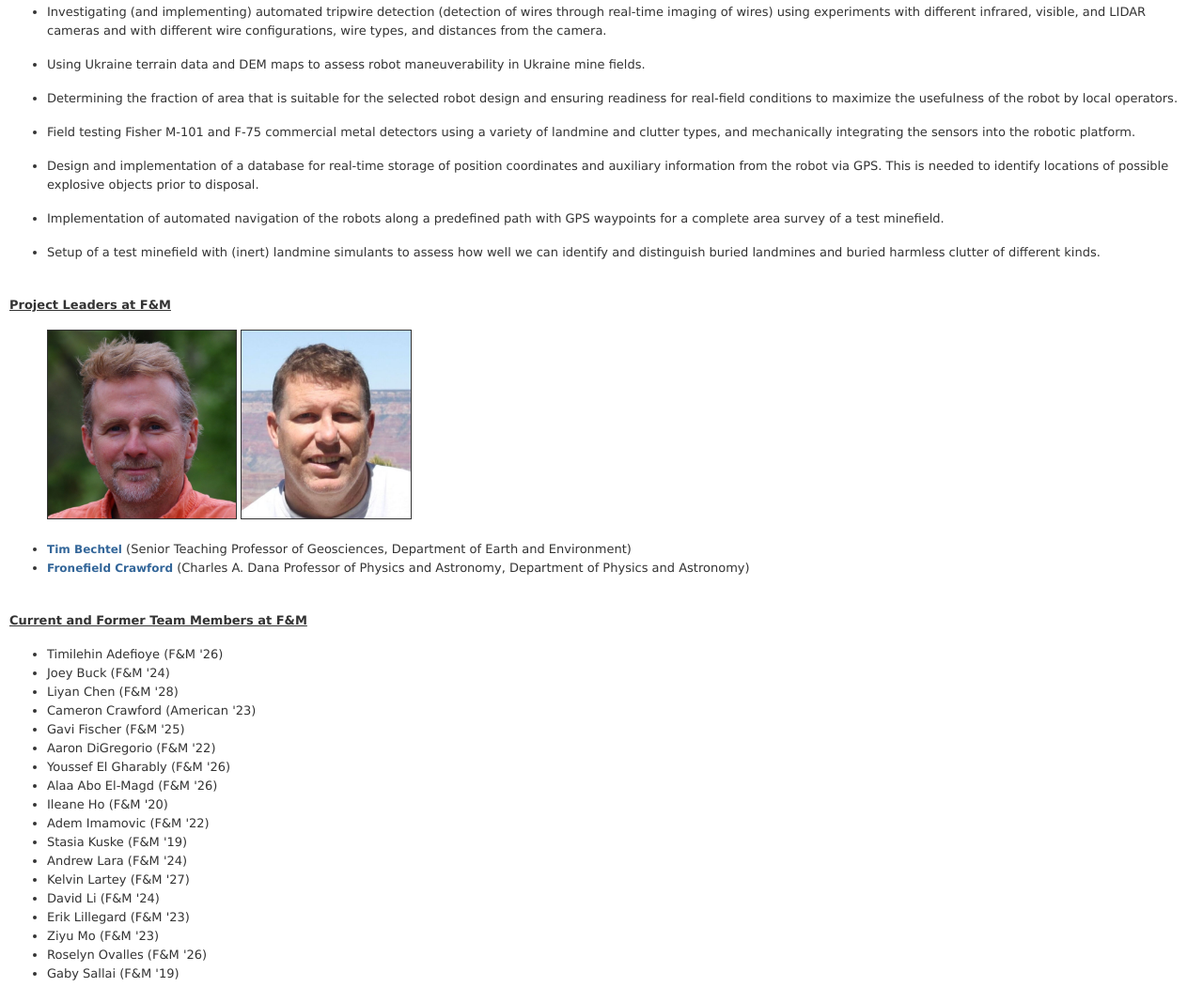
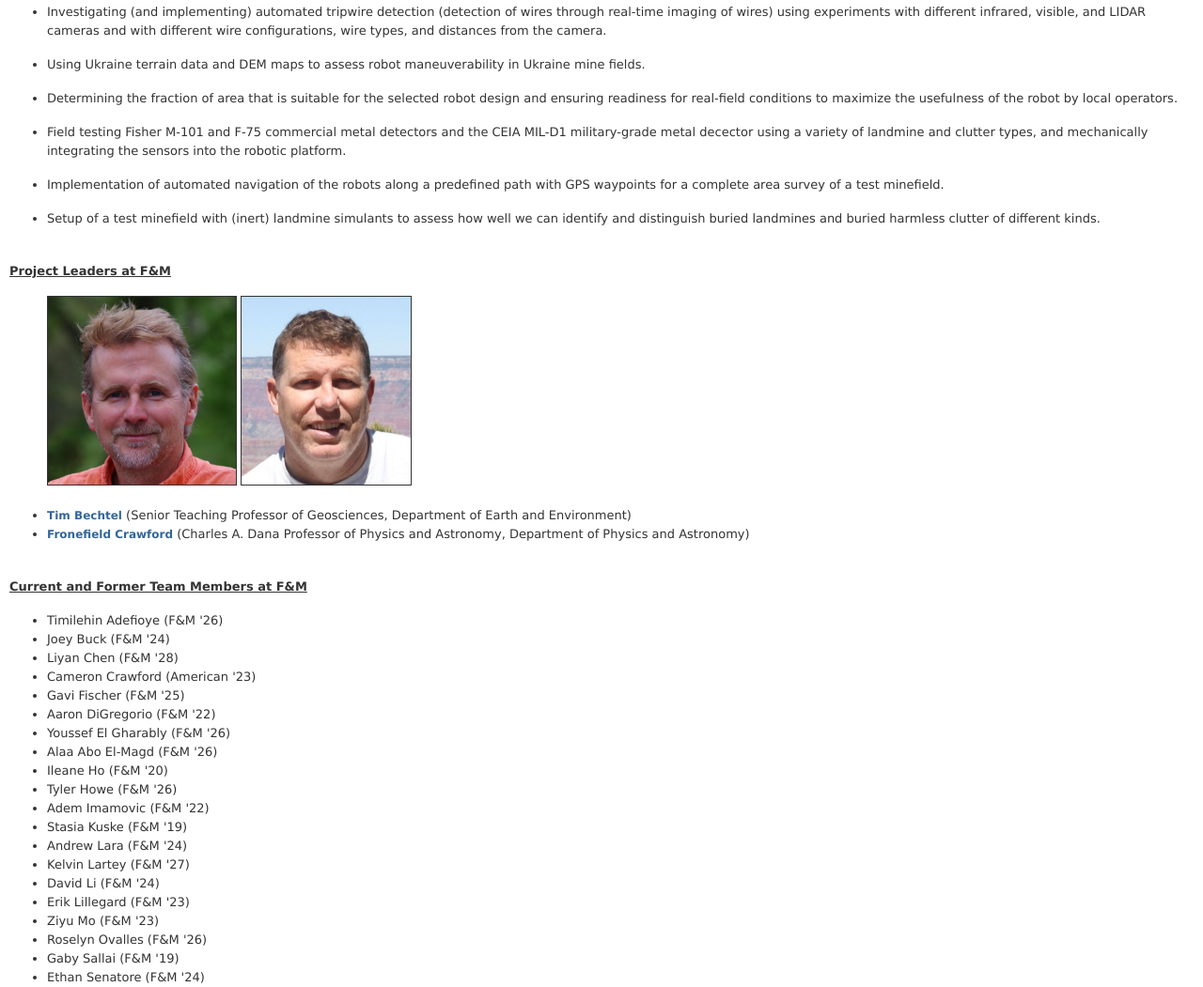
Before and after one commit to froneycrawford/landmine, a plain HTML site: page index.html in a window 1280 px wide. Shown: the part 1452-2503 px from the top of the page at 94% size. Drawn offline with Linux system fonts and the light colour scheme.

Commit message:
landmine7

```diff
--- a/index.html
+++ b/index.html
@@ -164,15 +164,9 @@ to maximize the usefulness of the robot by local operators.
 <p>
 
 <li> Field testing Fisher M-101 and F-75 commercial metal detectors
-using a variety of landmine and clutter types, and mechanically
-integrating the sensors into the robotic platform.
-
-<p>
-
-<li> Design and implementation of a database for real-time storage of
-position coordinates and auxiliary information from the robot via
-GPS. This is needed to identify locations of possible explosive
-objects prior to disposal.
+and the CEIA MIL-D1 military-grade metal decector using a variety of
+landmine and clutter types, and mechanically integrating the sensors
+into the robotic platform.
 
 <p>
 
@@ -183,8 +177,8 @@ test minefield.
 <p>
 
 <li> Setup of a test minefield with (inert) landmine simulants to
-assess how well we can identify and distinguish buried
-landmines and buried harmless clutter of different kinds.
+assess how well we can identify and distinguish buried landmines and
+buried harmless clutter of different kinds.
 
 </ul>
 
@@ -239,6 +233,7 @@ and Astronomy, Department of Physics and Astronomy)
 <li> Youssef El Gharably (F&M '26)
 <li> Alaa Abo El-Magd (F&M '26)
 <li> Ileane Ho (F&M '20)
+<li> Tyler Howe (F&M '26)
 <li> Adem Imamovic (F&M '22)
 <li> Stasia Kuske (F&M '19)
 <li> Andrew Lara (F&M '24)
```
